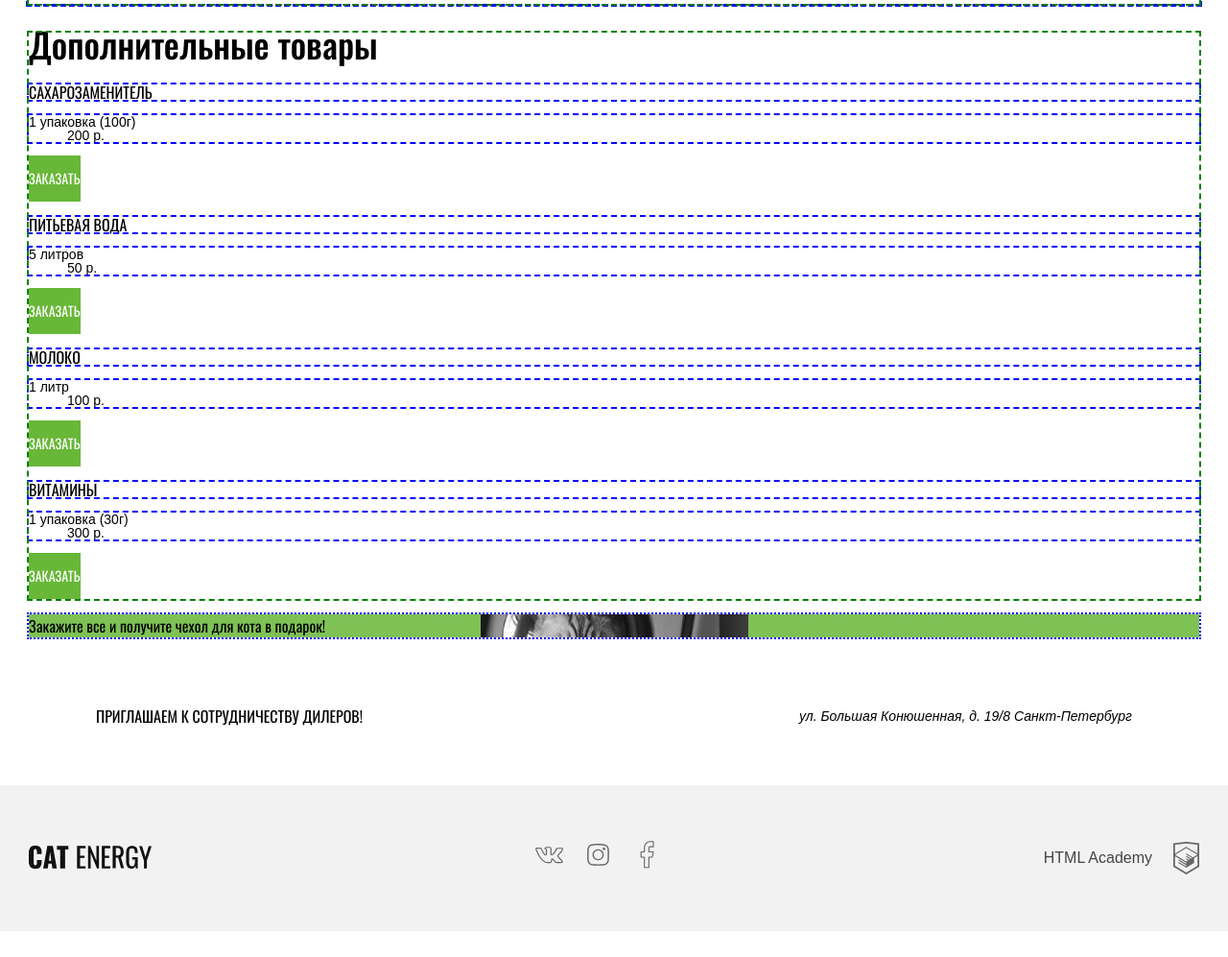
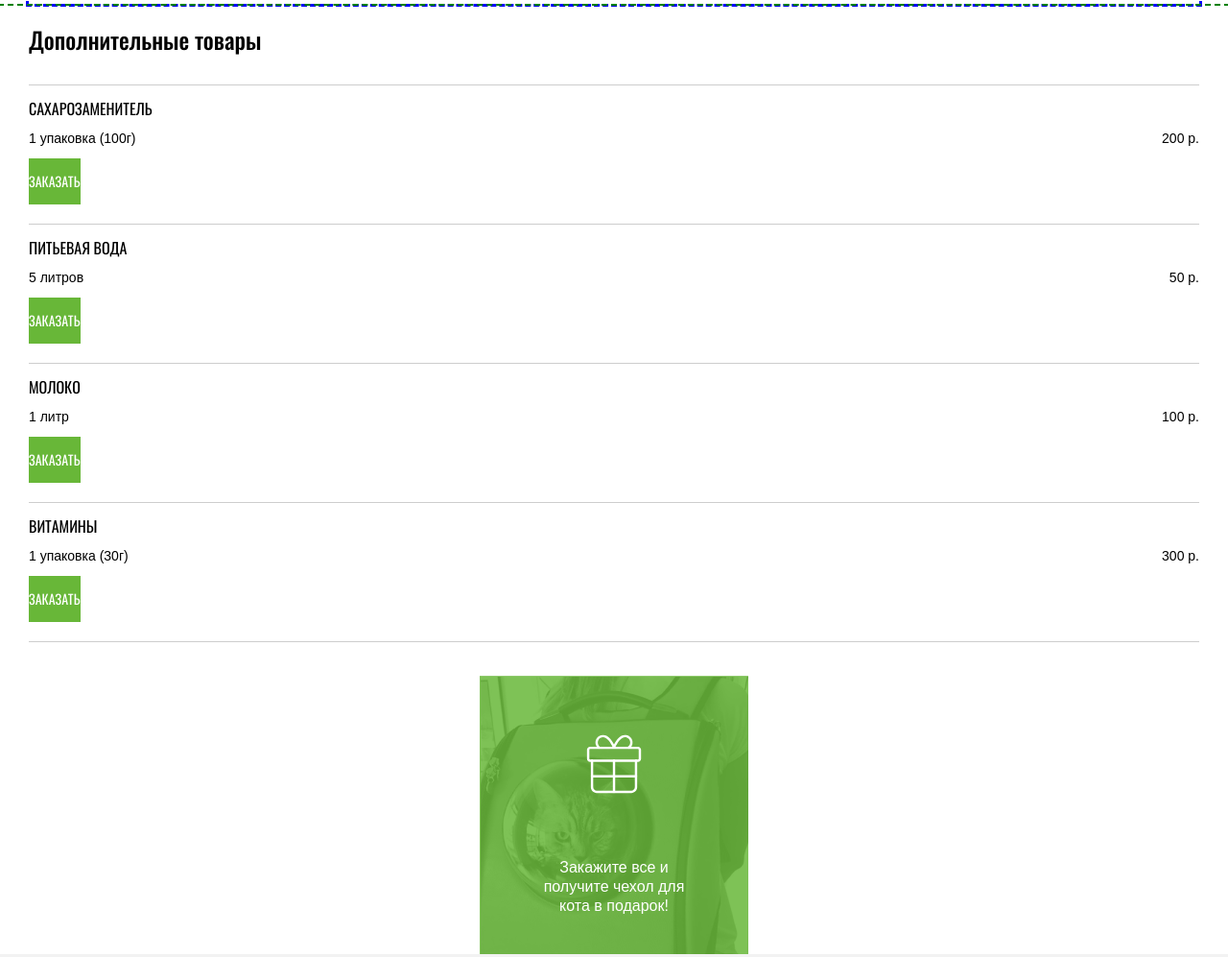
Before and after one commit to kamaelix/268559-cat-energy-24, a website: page source/catalog.html in a window 1280 px wide. Shown: the part 2703-3700 px from the top of the page at 96% size. Before the commit the page ends 3673 px from the top, so only its background shows below. Drawn offline with nearby package versions, Linux system fonts and the light colour scheme; files that its build step writes are made by us from their sources; files whose address does not match are found by name.

Commit message:
сделал мобильную версию страницы каталога

```diff
--- a/source/catalog.html
+++ b/source/catalog.html
@@ -59,11 +59,10 @@
         </div>
       </header>
 
-      <main class="page-main">
-        <div class="container page-main__container">
+      <main class="page-main catalog">
         <h1 class="visually-hidden">Каталог еды для котиков</h1>
         <section class="catalog">
-            <div class="container products__container">
+          <div class="container catalog__container">
             <h2 class="visually-hidden">Каталог товаров</h2>
             <h3 class="products__title">Каталог продукции</h3>
             <ul class="catalog-list products">
@@ -248,19 +247,15 @@
             </ul>
           </div>
         </section>
-          <div class="additional-products-and-special-offer__wrapper">
+
         <section class="additional-products">
           <div class="container additional-products__container">
-                <h2 class="additional-products__title">
-                  Дополнительные товары
-                </h2>
+            <h2 class="additional-products__title">Дополнительные товары</h2>
             <ul class="additional-products__list">
               <li class="additional-products__item">
                 <p>Сахарозаменитель</p>
                 <dl class="additional-product__info">
-                      <dt class="additional-product__name">
-                        1 упаковка (100г)
-                      </dt>
+                  <dt class="additional-product__name">1 упаковка (100г)</dt>
                   <dd class="additional-product__description">200 р.</dd>
                 </dl>
                 <button class="button">Заказать</button>
@@ -295,26 +290,23 @@
         <section class="special-offer">
           <div class="container special-offer__container">
             <h2 class="visually-hidden">Специальное предложение</h2>
-                <!--здесь будет SVG иконка-->
+            <span class="icon-gift"> </span>
             <p>Закажите все и получите чехол для кота в подарок!</p>
           </div>
         </section>
-          </div>
+
         <section class="contacts">
           <div class="container contacts__container">
             <h2 class="visually-hidden">Контакты</h2>
             <div class="contacts-details">
               <p>Приглашаем к сотрудничеству дилеров!</p>
-                <address>
-                  ул. Большая Конюшенная, д. 19/8 Санкт-Петербург
-                </address>
+              <address>ул. Большая Конюшенная, д. 19/8 Санкт-Петербург</address>
             </div>
             <div>
               <!--здесь будет интерактивная карта-->
             </div>
           </div>
         </section>
-        </div>
       </main>
 
       <footer class="page-footer">
--- a/source/sass/blocks/additional-products.scss
+++ b/source/sass/blocks/additional-products.scss
@@ -1,16 +1,23 @@
-.additional-products {
-  outline: 2px dashed $green;
+.additional-products h2 {
   font-size: 24px;
   line-height: 24px;
   text-transform: none;
+  padding: 25px 0 0 0;
+  margin: 0 0 35px 0;
 }
 
-.additional-products__container {
-  padding: 0;
+.additional-products__item {
+  border-top: 1px solid #cdcdcd;
+  margin-bottom: 20px;
+}
+
+.additional-products__item:last-child {
+  border-bottom: 1px solid #cdcdcd;
+  padding-bottom: 20px;
+  margin-bottom: 35px;
 }
 
 .additional-products__item p {
-  outline: 2px dashed $blue;
   font-size: 16px;
   line-height: 16px;
   text-transform: uppercase;
@@ -18,8 +25,9 @@
 }
 
 .additional-product__info {
-  outline: 2px dashed $blue;
-  font-family: "Arial", sans-serif;
+  display: flex;
+  justify-content: space-between;
+  font-family: $second-font;
   font-size: 14px;
   line-height: 14px;
   text-transform: none;
@@ -30,15 +38,6 @@
   margin: 0;
   padding: 0;
 }
-
-/*
-.additional-products__container {
-  @media (min-width: $desktop-width) {
-    width: 895px;
-    //float: left;
-  }
-}
-*/
 
 @media (min-width: $desktop-width) {
   .additional-products-and-special-offer__wrapper {
--- a/source/sass/blocks/contacts.scss
+++ b/source/sass/blocks/contacts.scss
@@ -1,5 +1,7 @@
 .contacts {
-  position: relative;
+  @media (min-width: $desktop-width) {
+    position: relative;
+  }
 }
 
 .contacts__container {
@@ -12,6 +14,13 @@
     width: 565px;
     padding: 0;
   }
+}
+
+.catalog .contacts {
+  background-color: $basic-grey;
+  padding: 0;
+  margin-left: auto;
+  margin-right: auto;
 }
 
 .contacts-details {
@@ -41,5 +50,6 @@
 .contacts-details address {
   font-family: $second-font;
   font-size: 14px;
+  font-style: normal;
   line-height: 20px;
 }
--- a/source/sass/blocks/special-offer.scss
+++ b/source/sass/blocks/special-offer.scss
@@ -1,12 +1,41 @@
 .special-offer {
-  outline: 2px dotted $blue;
+  min-height: 290px;
 
-  background-color: rgba(104, 183, 56, 0.85);
-}
-
-.special-offer__container {
   background-image: url("../../img/catalog-special-offer_backpack.png");
   background-position: center;
   background-repeat: no-repeat;
   padding: 0;
 }
+
+.special-offer__container {
+  display: flex;
+  flex-direction: column;
+  align-items: center;
+  color: $white;
+  font-family: $second-font;
+  font-size: 16px;
+  line-height: 20px;
+
+  background-image: url("../../img/Rectangle-17.png");
+  background-position: center;
+  background-repeat: no-repeat;
+  min-height: 290px;
+}
+
+.special-offer__container img {
+  margin-bottom: 55px;
+}
+
+.icon-gift {
+  width: 78px;
+  height: 80px;
+  background-image: url("../../img/catalog-special-offer_icon-gift.svg");
+
+  margin: 55px 0 55px 0;
+}
+
+.special-offer__container p {
+  width: 161px;
+  text-align: center;
+  margin: 0;
+}
```
Also changed, not shown: source/img/Rectangle-17.png (added), source/img/catalog-special-offer_icon-gift.svg (added). Lines whose indentation alone changed are shown as unchanged.
